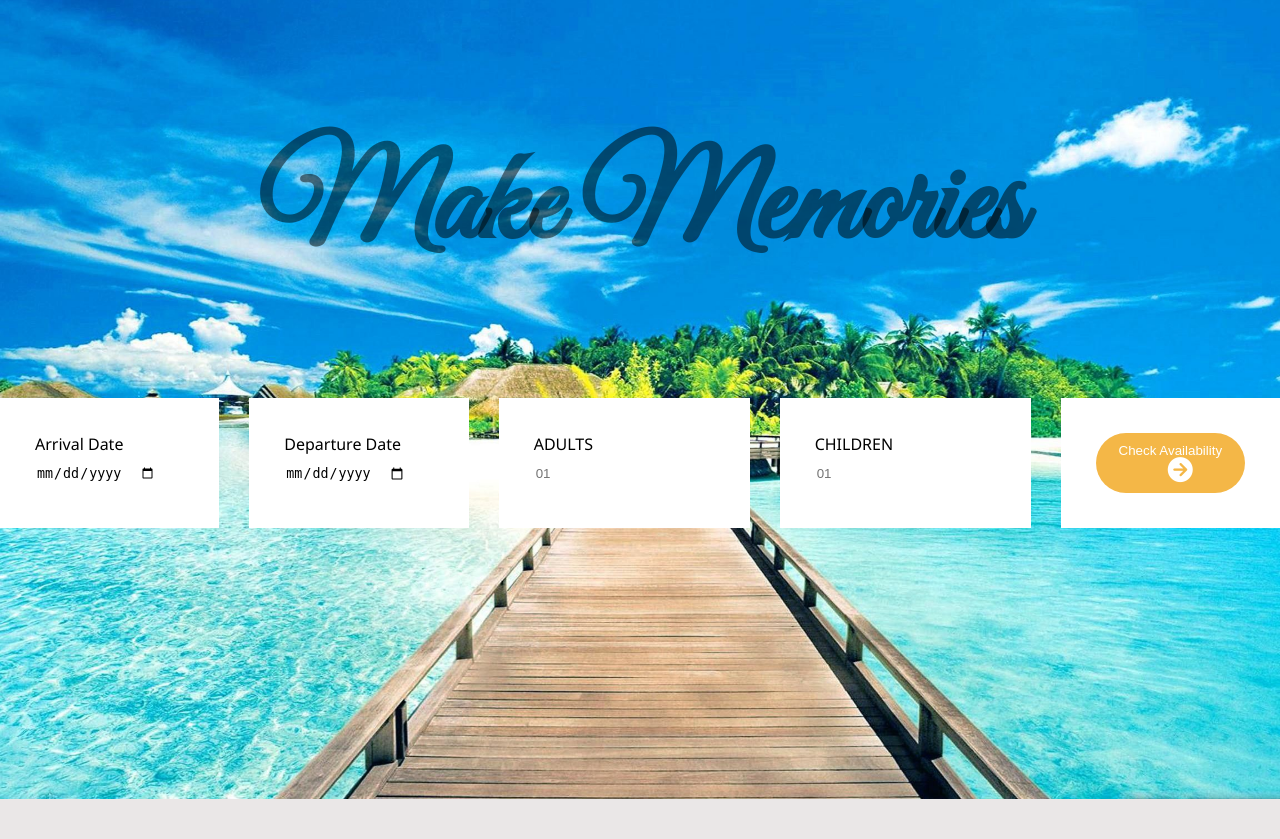
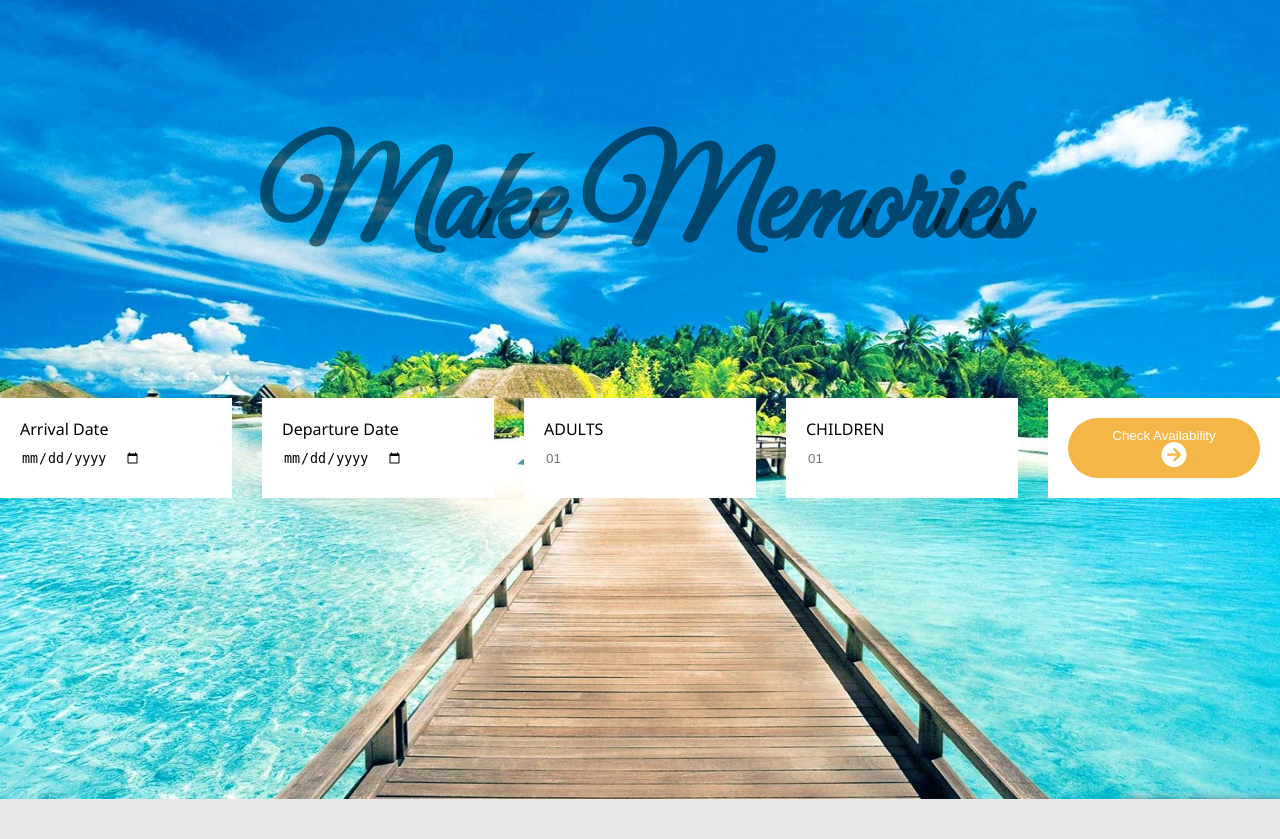
Before and after one commit to rinaqerkezi/Web_Projekti, a PHP site: page /book.html in a window 1280 px wide. Shown: the part 235-1074 px from the top of the page. Run offline with PHP 8.4, Linux system fonts and the light colour scheme; some libraries are stand-ins or nearby versions.

Commit message:
button padding

```diff
--- a/book.css
+++ b/book.css
@@ -85,7 +85,7 @@ nav a:hover {
 
   .home .box {
     background: white;
-      padding: 35px;
+      padding: 20px;
 
   }
   .home input {
--- a/book.html
+++ b/book.html
@@ -68,6 +68,7 @@
         <section class="room wrapper2" id="room">
             <div class="container2">
               <div class="heading">
+                <br>
                 <br>
                 <br>
                 <br>
```
